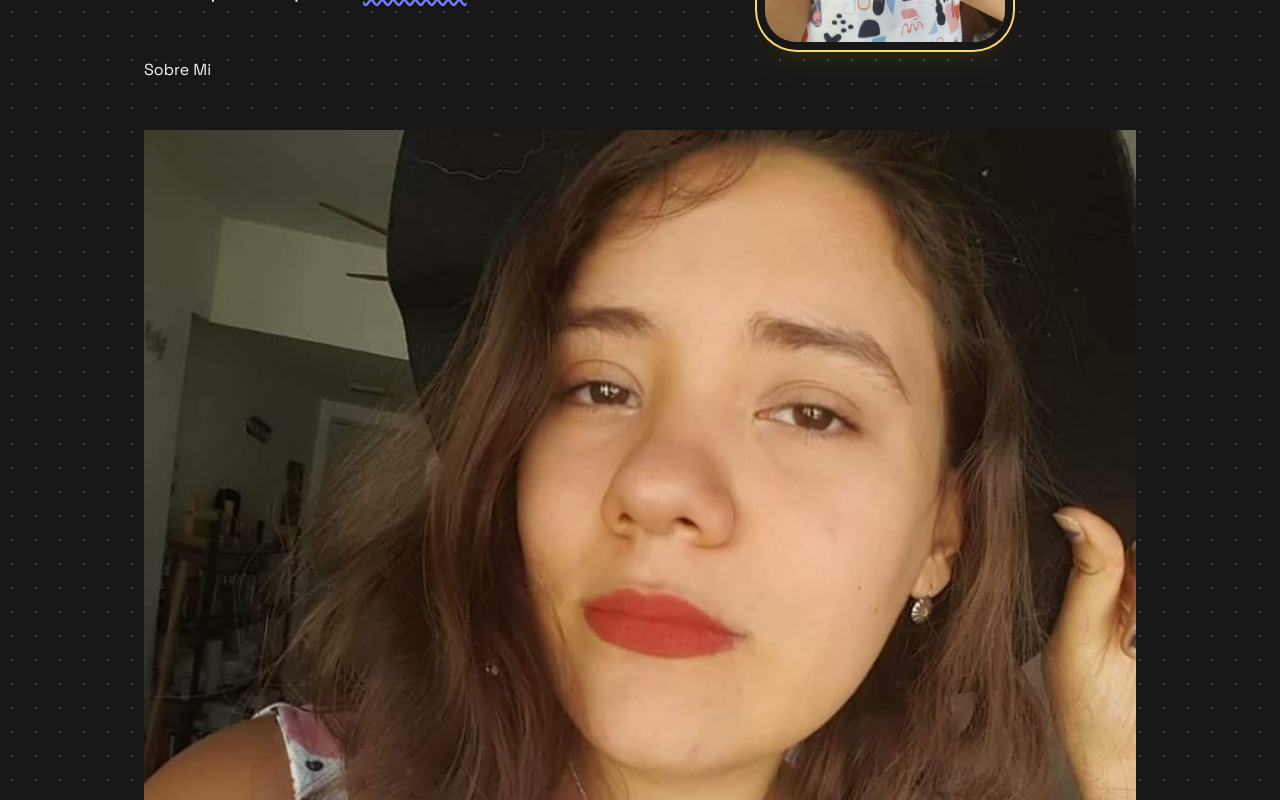
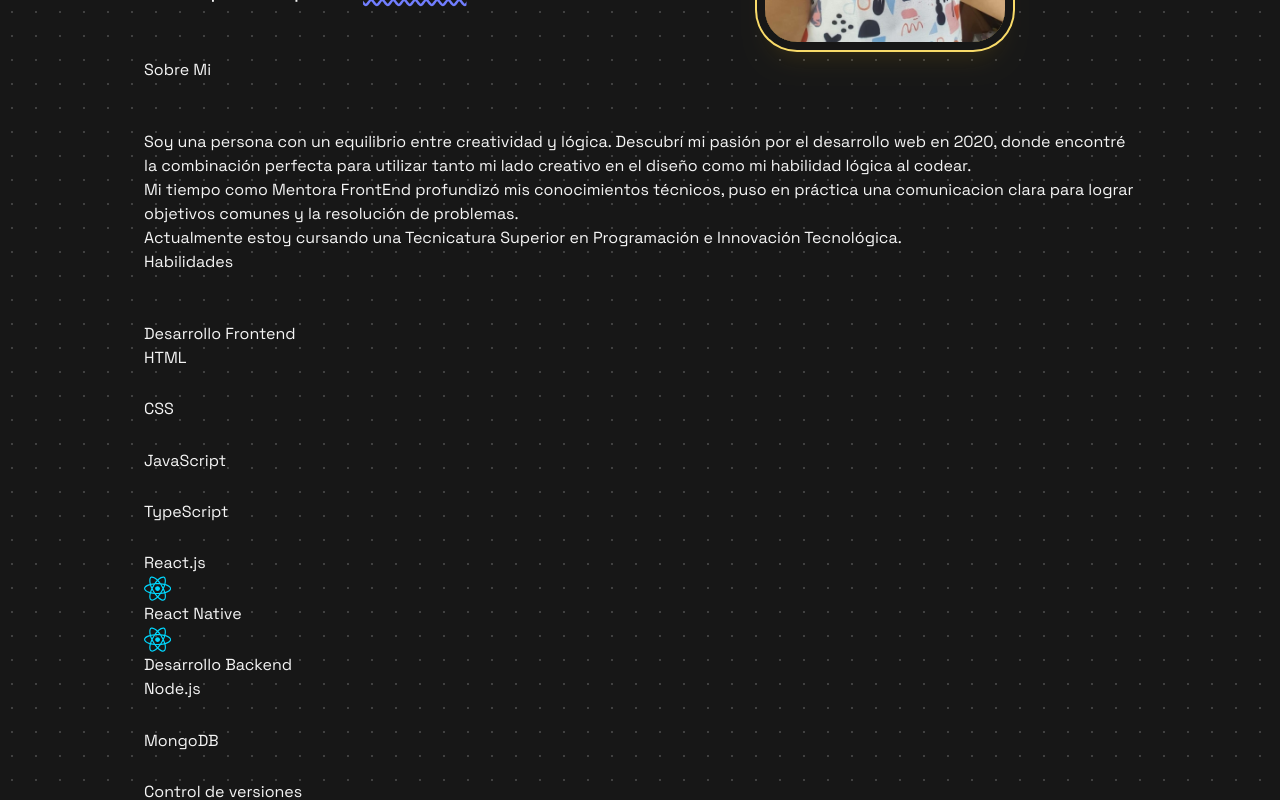
Before and after one commit to Cristaldo-Fiorela/portfolio, a React (Vite) app: page / in a window 1280 px wide. Shown: the part 360-1160 px from the top of the page. Built offline with nearby package versions, Linux system fonts and the light colour scheme; some icons are missing; a web font is replaced by a local one.

Commit message:
se agrega z-index a header

```diff
--- a/src/components/About.jsx
+++ b/src/components/About.jsx
@@ -10,7 +10,6 @@
         <Icon icon="akar-icons:sparkles" width="3rem" height="3rem" />
       </h2>
       <div>
-        <img src={portrait} alt="retrato" id='portrait'/>
         <div className='about-description'>
           <p>Soy una persona con un equilibrio entre <span className='yellow-hl'>creatividad</span> y <span className='yellow-hl'>lógica</span>. Descubrí mi pasión por el desarrollo web en 2020, donde encontré la combinación perfecta para utilizar tanto mi lado creativo en el diseño como mi habilidad lógica al codear.</p>
           <p>Mi tiempo como <span className='purple-hl'>Mentora FrontEnd</span> profundizó mis conocimientos técnicos, puso en práctica una comunicacion clara para lograr objetivos comunes y la resolución de problemas.</p>
--- a/src/components/Header.jsx
+++ b/src/components/Header.jsx
@@ -7,7 +7,7 @@
   const [menuOpen, setMenuOpen] = useState(false);
 
   return (
-    <header className="bg-neutral-800 text-neutral-100 my-3 border-2 border-neutral-700 p-2 rounded-4xl flex justify-between md:grid md:grid-cols-5">
+    <header className="bg-neutral-800 text-neutral-100 my-3 border-2 border-neutral-700 p-2 rounded-4xl flex justify-between md:grid md:grid-cols-5 sticky top-2 z-1">
       <img src={logoWhite} alt="hola"  className='h-8 md:h-12 ml-5 col-span-1'/>
 
       <button
```
